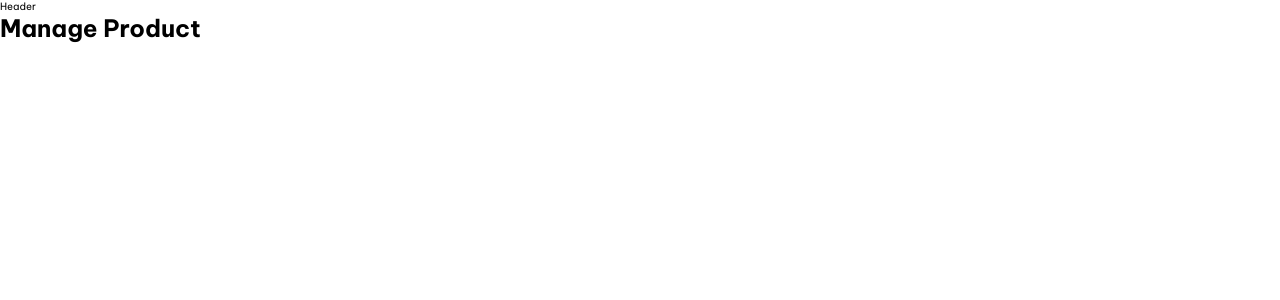
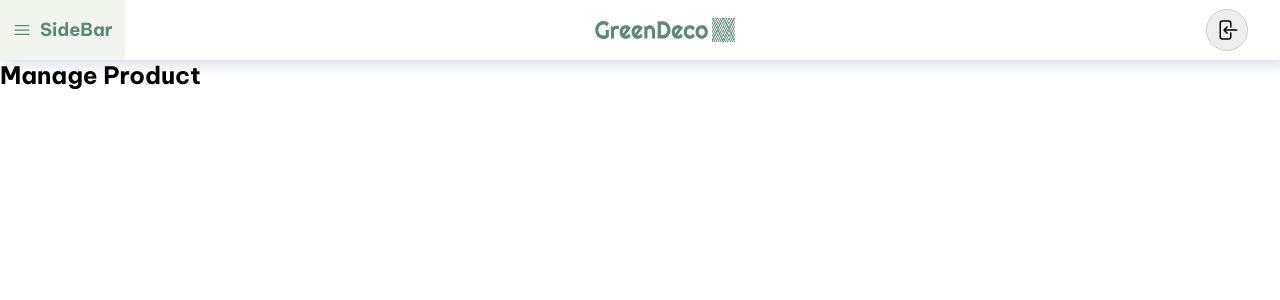
Before and after one commit to minhman2501/greendeco-fe, a Next.js app: page /administrator/product in a window 1280 px wide. Shown: the top 300 px of the page. Built offline with nearby package versions, Linux system fonts and the light colour scheme.

Commit message:
feat: init header with logo full

```diff
--- a/app/(routes)/(main)/administrator/(main)/layout.tsx
+++ b/app/(routes)/(main)/administrator/(main)/layout.tsx
@@ -1,9 +1,10 @@
 import { ReactNode } from 'react'
+import { AdministratorHeader as Header } from '../Header'
 
 export default function AdministratorMainLayout({ children }: { children: ReactNode }) {
 	return (
 		<>
-			<header>Header</header>
+			<Header />
 			<main>{children}</main>
 		</>
 	)
--- a/app/(routes)/(main)/administrator/Header.tsx
+++ b/app/(routes)/(main)/administrator/Header.tsx
@@ -1,8 +1,49 @@
 import Button from '@/app/_components/Button'
-function AdministratorHeader() {
+import Image from 'next/image'
+import BrandLogoFullGreen from '@/public/BrandLogoFullGreen.svg'
+import Link from 'next/link'
+import { ArrowLeftOnRectangleIcon, Bars3Icon } from '@heroicons/react/24/solid'
+
+export const AdministratorHeader = () => {
 	return (
-		<header className='flex w-full items-center justify-between'>
-			<Button>SideBar</Button>
+		<header className='flex h-[60px] w-full items-center justify-between bg-neutral-gray-1 pr-comfortable shadow-63'>
+			<SideBarButton />
+			<Logo />
+			<LogoutButton />
 		</header>
 	)
 }
+
+function SideBarButton() {
+	return (
+		<Button className='flex h-full items-center gap-compact rounded-none border-none bg-primary-580-20 text-body-lg text-primary-625'>
+			<Bars3Icon className='aspect-square h-[20px]' />
+			SideBar
+		</Button>
+	)
+}
+
+function Logo() {
+	return (
+		<Link
+			href={'/'}
+			className='relative  h-full w-[140px]  overflow-hidden  '
+		>
+			<Image
+				src={BrandLogoFullGreen}
+				alt='Welcome to GreenDeco'
+				width={0}
+				height={0}
+				sizes='100vw'
+			/>
+		</Link>
+	)
+}
+
+function LogoutButton() {
+	return (
+		<span className='rounded-[100%] border-[1px] border-neutral-gray-5 bg-neutral-gray-3 p-compact'>
+			<ArrowLeftOnRectangleIcon className='aspect-square h-[24px] text-black' />
+		</span>
+	)
+}
```
Also changed, not shown: public/BrandLogoFullGreen.svg (added).
